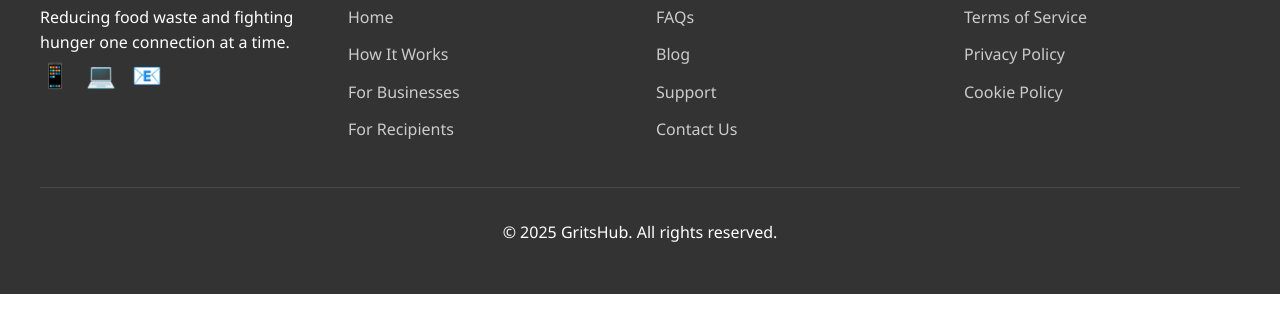
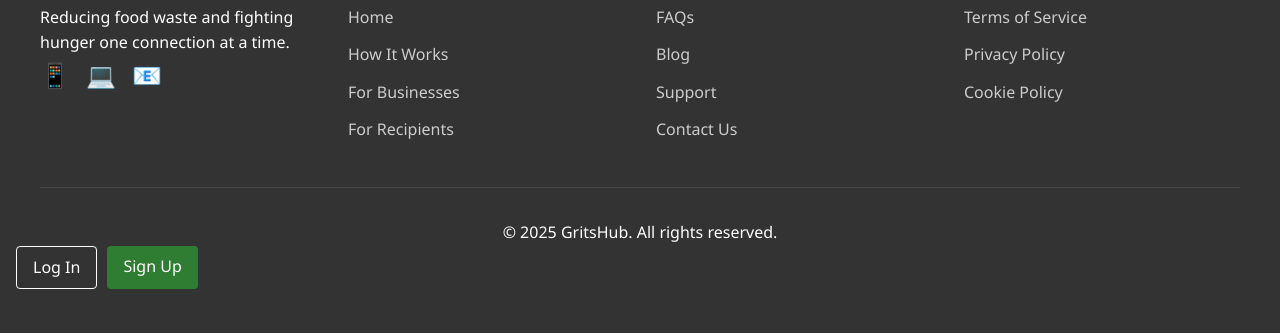
Before and after one commit to ChrisKos04/GritsHub, a plain HTML site: page index.html in a window 1280 px wide. Shown: the part 3162-3495 px from the top of the page. Before the commit the page ends 3456 px from the top, so only its background shows below. Drawn offline with Linux system fonts and the light colour scheme.

Commit message:
Home Page for Website

```diff
--- a/index.html
+++ b/index.html
@@ -607,6 +607,10 @@
         <div class="footer-bottom">
             <p>&copy; 2025 GritsHub. All rights reserved.</p>
         </div>
+        <div class="auth-buttons">
+          <a href="login.html" class="button secondary-button">Log In</a>
+          <a href="signup.html" class="button primary-button">Sign Up</a>
+      </div>
     </footer>
 </body>
 </html>
```
